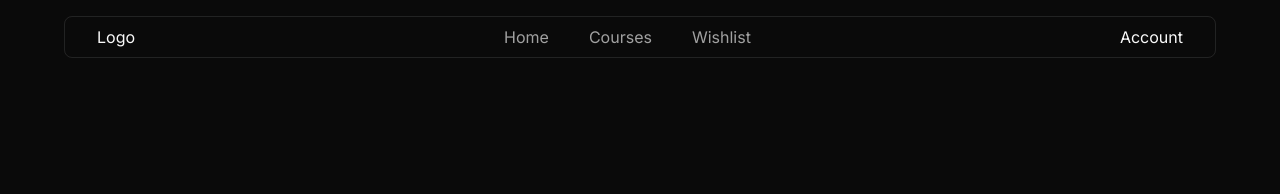
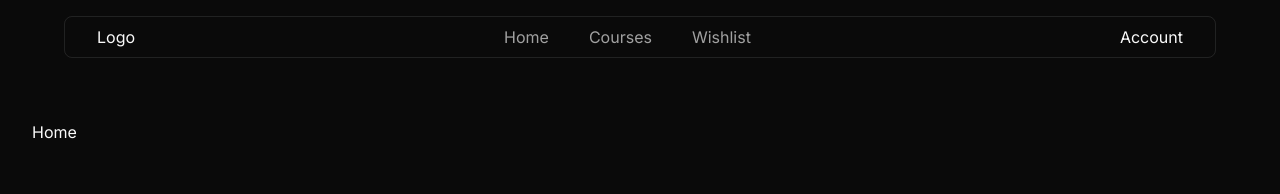
Before and after one commit to crstelli/codinglabs-lms, a Next.js app: page / in a window 1280 px wide. Shown: the top 194 px of the page. Built offline with nearby package versions, Linux system fonts and the light colour scheme.

Commit message:
Built pages layout.

```diff
--- a/app/layout.tsx
+++ b/app/layout.tsx
@@ -3,6 +3,7 @@ import type { Metadata } from "next";
 import type { ChildrenNode } from "@/types/ChildrenNode";
 
 import { Inter } from "next/font/google";
+import { Navbar } from "@/components/Navbar";
 
 const inter = Inter({ subsets: ["latin"] });
 
@@ -14,7 +15,10 @@ export const metadata: Metadata = {
 export default function RootLayout({ children }: ChildrenNode) {
   return (
     <html lang="en">
-      <body className={`${inter.className} dark`}>{children}</body>
+      <body className={`${inter.className} dark relative min-h-screen max-w-screen`}>
+        <Navbar />
+        <main className="h-full w-[95%] max-w-350 pt-30 mx-auto">{children}</main>
+      </body>
     </html>
   );
 }
--- a/app/page.tsx
+++ b/app/page.tsx
@@ -1,9 +1,3 @@
-import { Navbar } from "@/components/Navbar";
-
 export default function page() {
-  return (
-    <>
-      <Navbar />
-    </>
-  );
+  return <>Home</>;
 }
--- a/components/Navbar.tsx
+++ b/components/Navbar.tsx
@@ -2,7 +2,7 @@ import { HoverLink } from "@/components/HoverLink";
 
 function Navbar() {
   return (
-    <nav className="mx-auto grid grid-cols-[auto_1fr_auto] mt-4 w-[90%] border px-8 py-2 rounded-md">
+    <nav className="z-1 fixed left-1/2 -translate-x-1/2 grid grid-cols-[auto_1fr_auto] mt-4 w-[90%] border px-8 py-2 rounded-md">
       <div>Logo</div>
       <ul className="flex items-center justify-center gap-10">
         <HoverLink href="/">Home</HoverLink>
```
